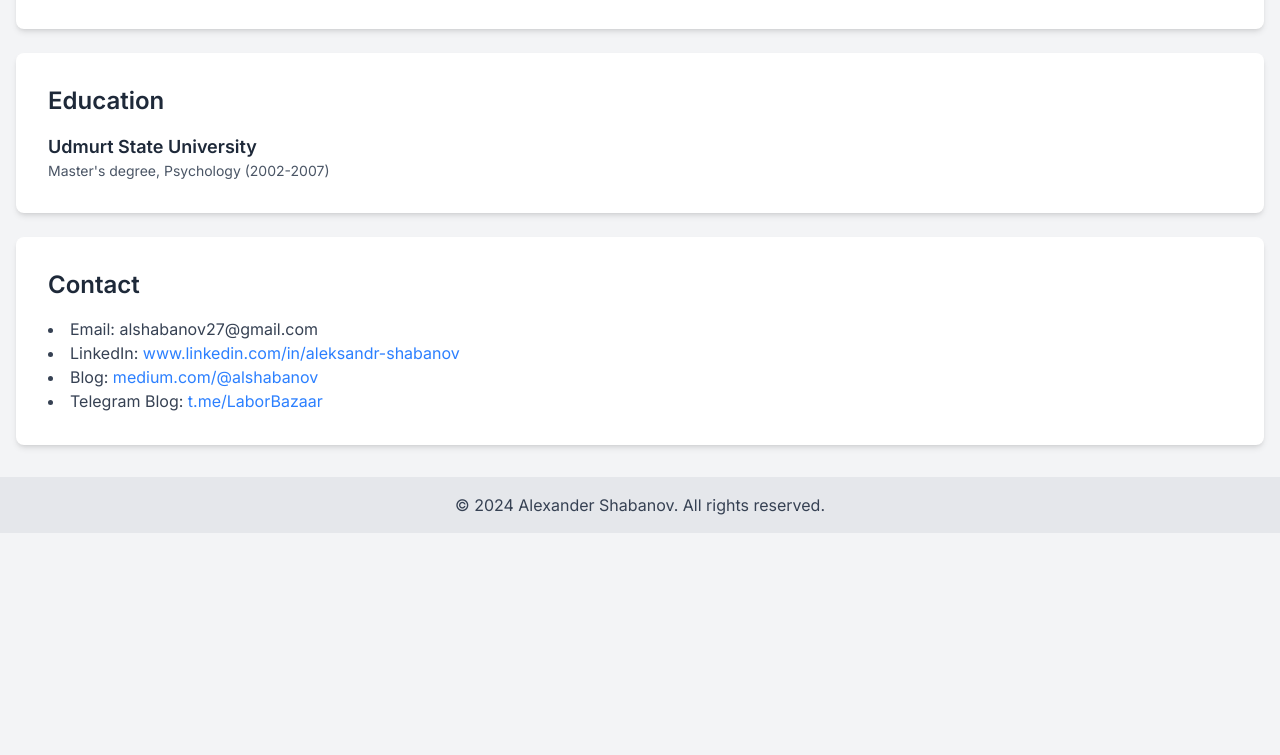
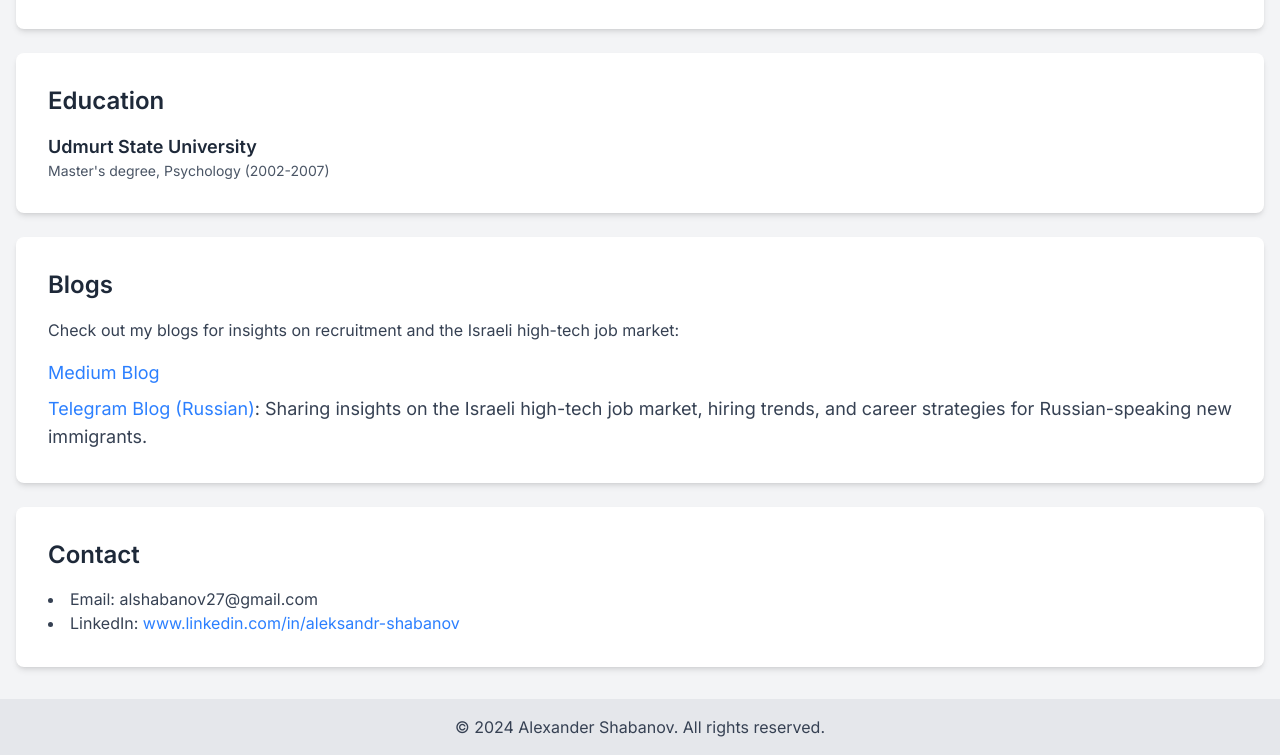
Before and after one commit to AleksandrSh/MyCV, a plain HTML site: page index.html in a window 1280 px wide. Shown: the part 3837-4592 px from the top of the page. Before the commit the page ends 4370 px from the top, so only its background shows below. Drawn offline with nearby package versions, Linux system fonts and the light colour scheme.

Commit message:
Update index.html
Blogs Section added.

```diff
--- a/index.html
+++ b/index.html
@@ -232,13 +232,26 @@
             </div>
         </section>
 
+        <section class="bg-white rounded-lg shadow-md p-6 md:p-8 mb-6">
+            <h2 class="text-xl md:text-2xl font-semibold text-gray-800 mb-4">Blogs</h2>
+             <p class="text-gray-700 leading-relaxed mb-4">
+                Check out my blogs for insights on recruitment and the Israeli high-tech job market:
+            </p>
+            <div class="mb-2">
+                <a href="https://medium.com/@alshabanov" target="_blank" rel="noopener noreferrer" class="text-blue-500 hover:underline text-lg">
+                    Medium Blog
+                </a>
+            </div>
+            <div class="text-gray-700 text-lg">
+                <a href="https://t.me/LaborBazaar" target="_blank" rel="noopener noreferrer"  class="text-blue-500 hover:underline text-lg">Telegram Blog (Russian)</a>: Sharing insights on the Israeli high-tech job market, hiring trends, and career strategies for Russian-speaking new immigrants.
+            </div>
+        </section>
+
         <section class="bg-white rounded-lg shadow-md p-6 md:p-8">
             <h2 class="text-xl md:text-2xl font-semibold text-gray-800 mb-4">Contact</h2>
             <ul class="list-disc list-inside text-gray-700">
                 <li>Email: alshabanov27@gmail.com</li>
                 <li>LinkedIn: <a href="https://www.linkedin.com/in/aleksandr-shabanov" target="_blank" rel="noopener noreferrer" class="text-blue-500 hover:underline">www.linkedin.com/in/aleksandr-shabanov</a></li>
-                <li>Blog: <a href="https://medium.com/@alshabanov" target="_blank" rel="noopener noreferrer" class="text-blue-500 hover:underline">medium.com/@alshabanov</a></li>
-                 <li>Telegram Blog: <a href="https://t.me/LaborBazaar" target="_blank" rel="noopener noreferrer" class="text-blue-500 hover:underline">t.me/LaborBazaar</a></li>
             </ul>
         </section>
     </main>
```
